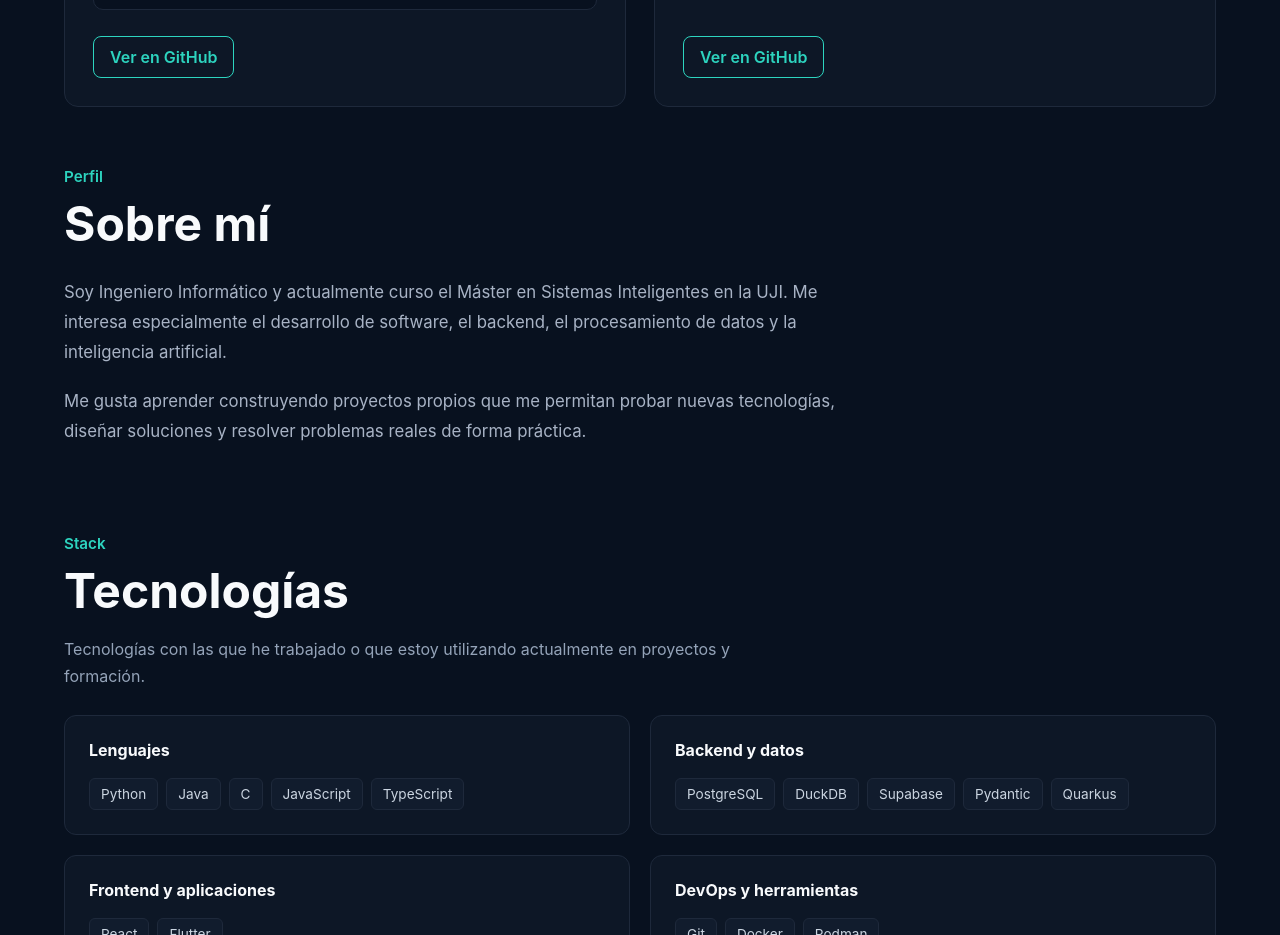
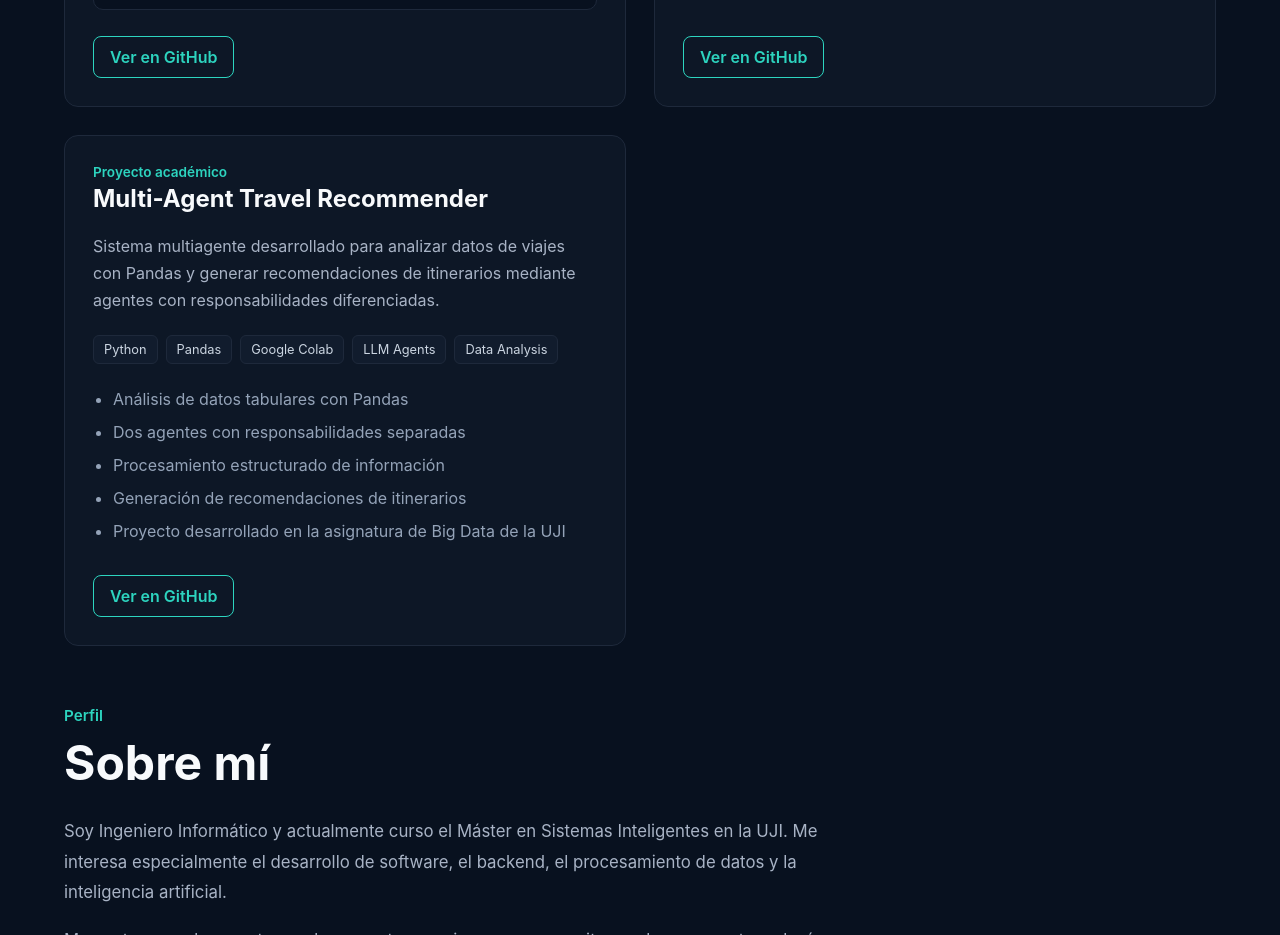
Before and after one commit to dcarpin03/portfolio, a React app: page / in a window 1280 px wide. Shown: the part 1540-2475 px from the top of the page. Built offline with nearby package versions, Linux system fonts and the light colour scheme; the HTML template or start-up script is replaced by a standard one.

Commit message:
feat: update project links, CV download and layout styling

```diff
--- a/src/components/Projects.tsx
+++ b/src/components/Projects.tsx
@@ -42,7 +42,7 @@ function Projects() {
             'Semantic classification',
             'Recommendation',
           ]}
-          githubUrl="https://github.com/dcarpin03/Personal-Discovery-Engine"
+          githubUrl="https://github.com/dcarpin03/personal-discovery-engine-showcase"
         />
 
         <ProjectCard
@@ -66,6 +66,27 @@ function Projects() {
           ]}
           githubUrl="https://github.com/dcarpin03/ant-colony-lab"
         />
+
+        <ProjectCard
+          title="Multi-Agent Travel Recommender"
+          status="Proyecto académico"
+          description="Sistema multiagente desarrollado para analizar datos de viajes con Pandas y generar recomendaciones de itinerarios mediante agentes con responsabilidades diferenciadas."
+          technologies={[
+            'Python',
+            'Pandas',
+            'Google Colab',
+            'LLM Agents',
+            'Data Analysis',
+          ]}
+          features={[
+            'Análisis de datos tabulares con Pandas',
+            'Dos agentes con responsabilidades separadas',
+            'Procesamiento estructurado de información',
+            'Generación de recomendaciones de itinerarios',
+            'Proyecto desarrollado en la asignatura de Big Data de la UJI',
+          ]}
+          githubUrl="https://github.com/dcarpin03/multi-agent-travel-recommender"
+        />
       </div>
     </section>
   )
```
